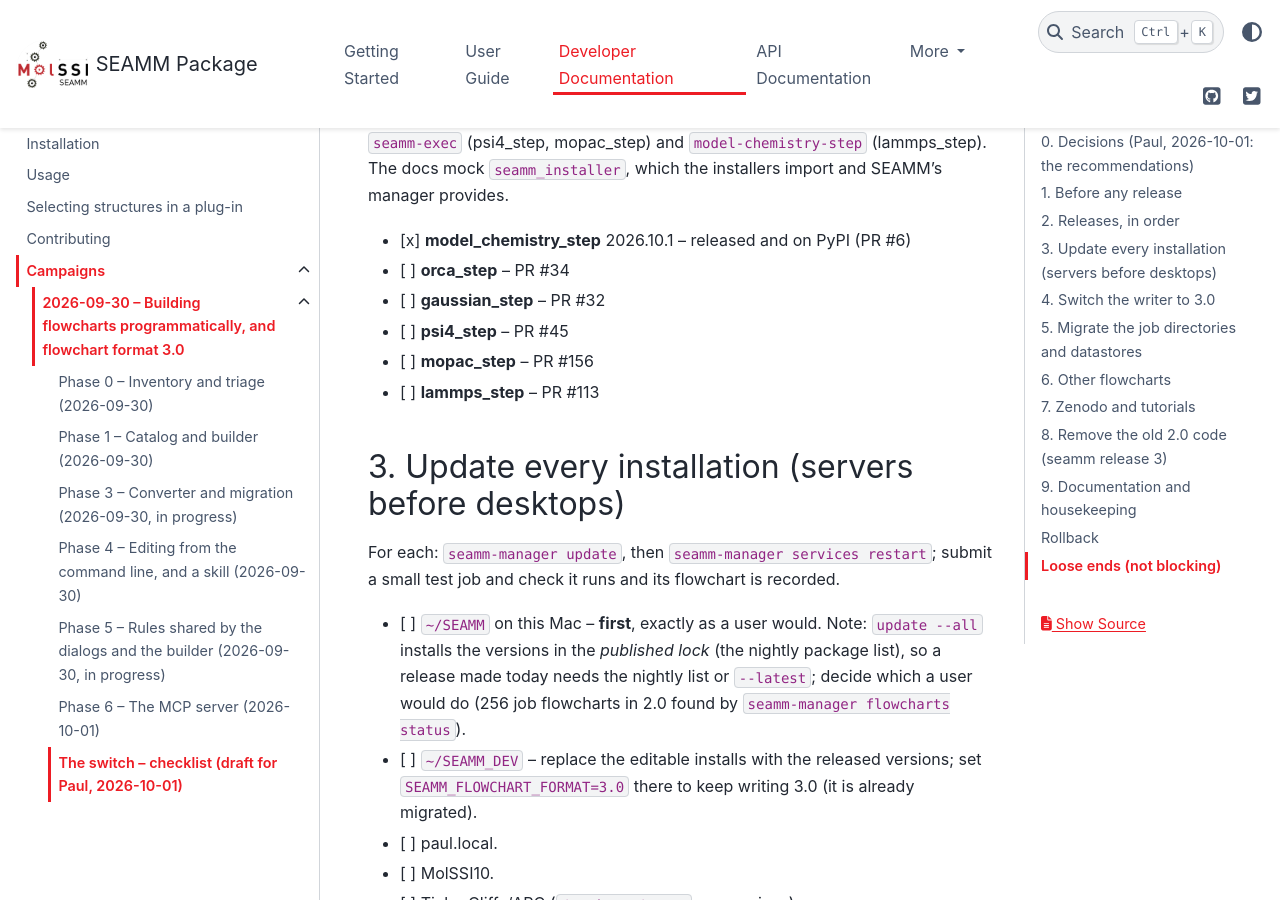
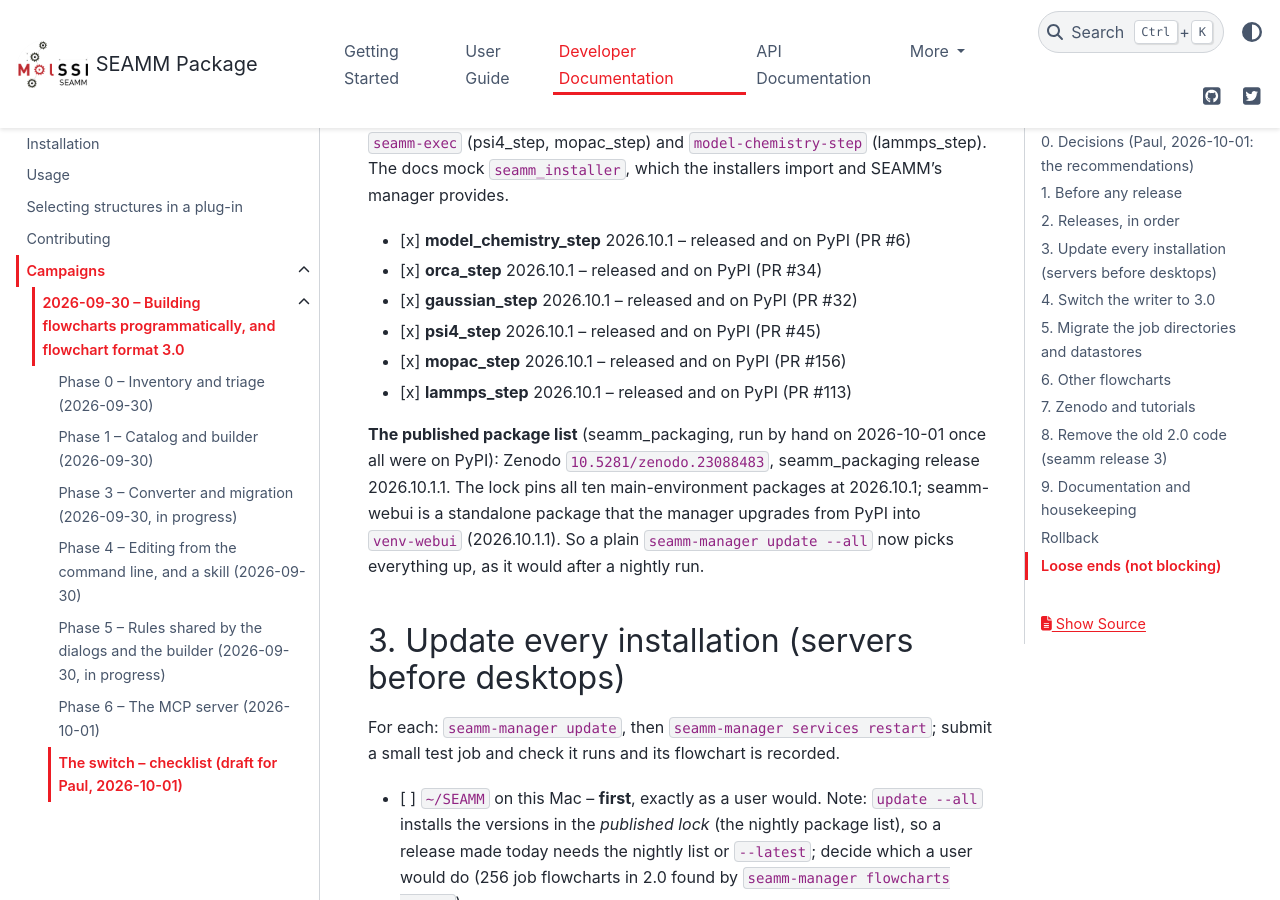
Before and after one commit to molssi-seamm/seamm, a Sphinx documentation site: the page built from docs/developer_guide/campaigns/2026-09-30/NOTES_switch.rst, in a window 1280 px wide and 900 px high, scrolled down 2860 px. Built offline with Sphinx 7.4.7 and the PyData theme 0.15.4, drawn with Linux system fonts in a browser that asks for light colours; pages that are not in the unit, such as notebooks, are missing from menus.

Commit message:
Switch checklist: Wave D released; package list published to Zenodo
Co-Authored-By: Claude Opus 5.5 <noreply@anthropic.com>

```diff
--- a/docs/developer_guide/campaigns/2026-09-30/NOTES_switch.rst
+++ b/docs/developer_guide/campaigns/2026-09-30/NOTES_switch.rst
@@ -99,11 +99,17 @@ undeclared dependencies, now declared: ``seamm-exec`` (psi4_step, mopac_step) an
 installers import and SEAMM's manager provides.
 
 - [x] **model_chemistry_step** 2026.10.1 -- released and on PyPI (PR #6)
-- [ ] **orca_step** -- PR #34
-- [ ] **gaussian_step** -- PR #32
-- [ ] **psi4_step** -- PR #45
-- [ ] **mopac_step** -- PR #156
-- [ ] **lammps_step** -- PR #113
+- [x] **orca_step** 2026.10.1 -- released and on PyPI (PR #34)
+- [x] **gaussian_step** 2026.10.1 -- released and on PyPI (PR #32)
+- [x] **psi4_step** 2026.10.1 -- released and on PyPI (PR #45)
+- [x] **mopac_step** 2026.10.1 -- released and on PyPI (PR #156)
+- [x] **lammps_step** 2026.10.1 -- released and on PyPI (PR #113)
+
+**The published package list** (seamm_packaging, run by hand on 2026-10-01 once all were
+on PyPI): Zenodo ``10.5281/zenodo.23088483``, seamm_packaging release 2026.10.1.1. The lock
+pins all ten main-environment packages at 2026.10.1; seamm-webui is a standalone package
+that the manager upgrades from PyPI into ``venv-webui`` (2026.10.1.1). So a plain
+``seamm-manager update --all`` now picks everything up, as it would after a nightly run.
 
 3. Update every installation (servers before desktops)
 ------------------------------------------------------
```
